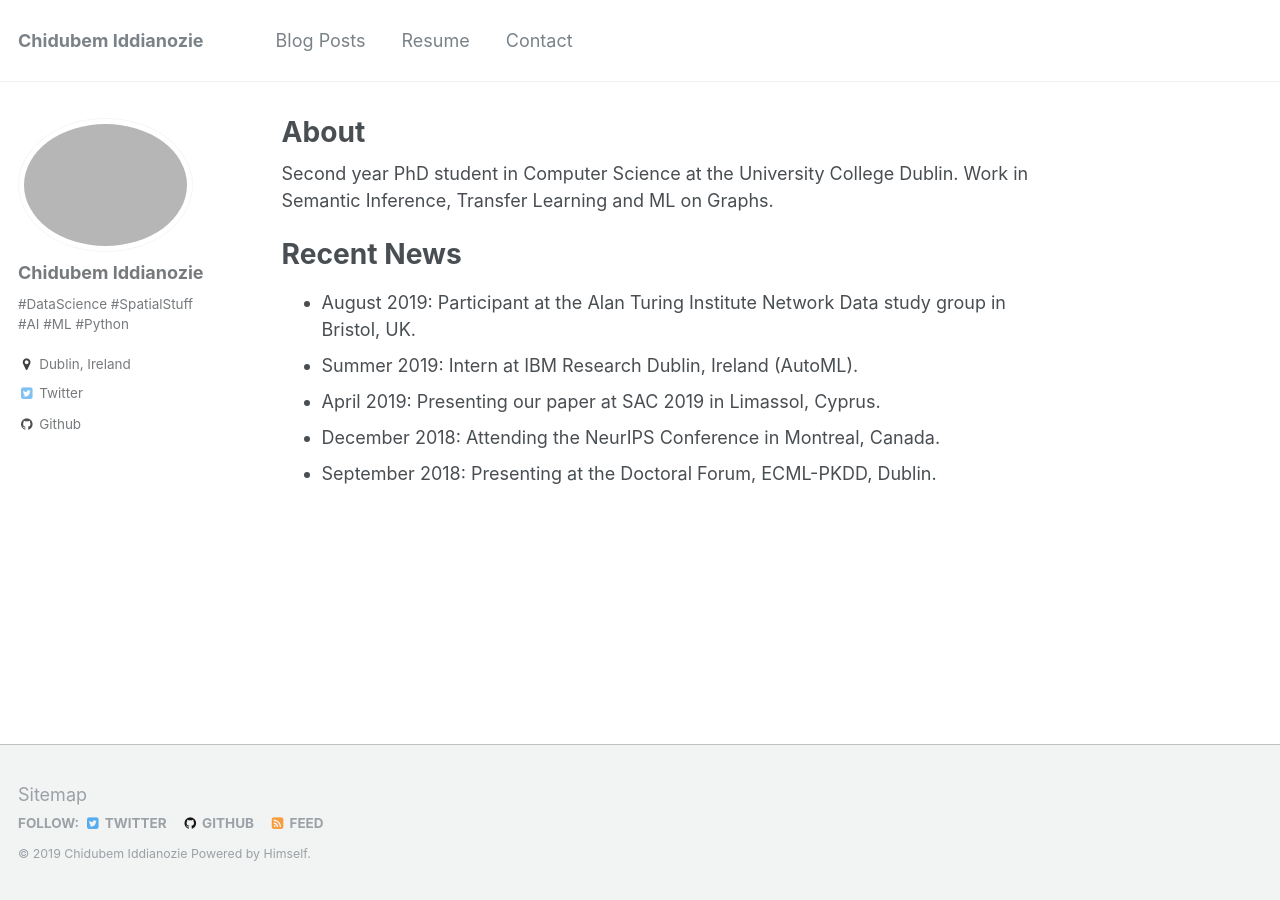
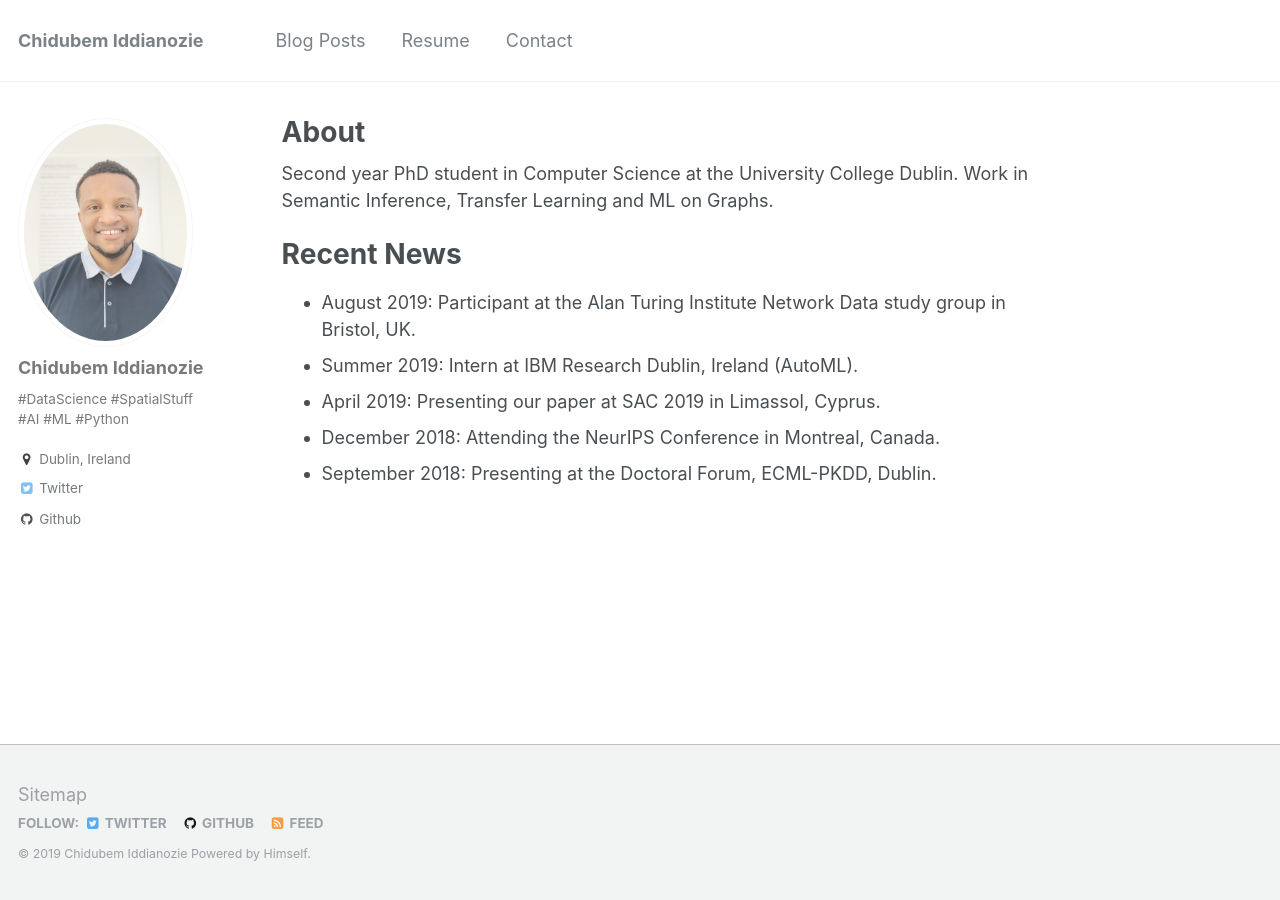
Before and after one commit to chiddianozie/chidubem-iddianozie, a Jekyll site: the page built from _pages/about.md, in a window 1280 px wide. Built offline with Jekyll 4.4.1, drawn with Linux system fonts in a browser that asks for light colours.

Commit message:
added profile pic

```diff
--- a/_config.yml
+++ b/_config.yml
@@ -79,7 +79,7 @@ analytics:
 # Site Author
 author:
   name             : "Chidubem Iddianozie"
-  avatar           : "montreal.png"
+  avatar           : "profile_pic.JPG"
   bio              : "#DataScience #SpatialStuff #AI #ML #Python"
   location         : "Dublin, Ireland"
   employer         :
```
Also changed, not shown: images/profile_pic.JPG (added), 1 other file.
